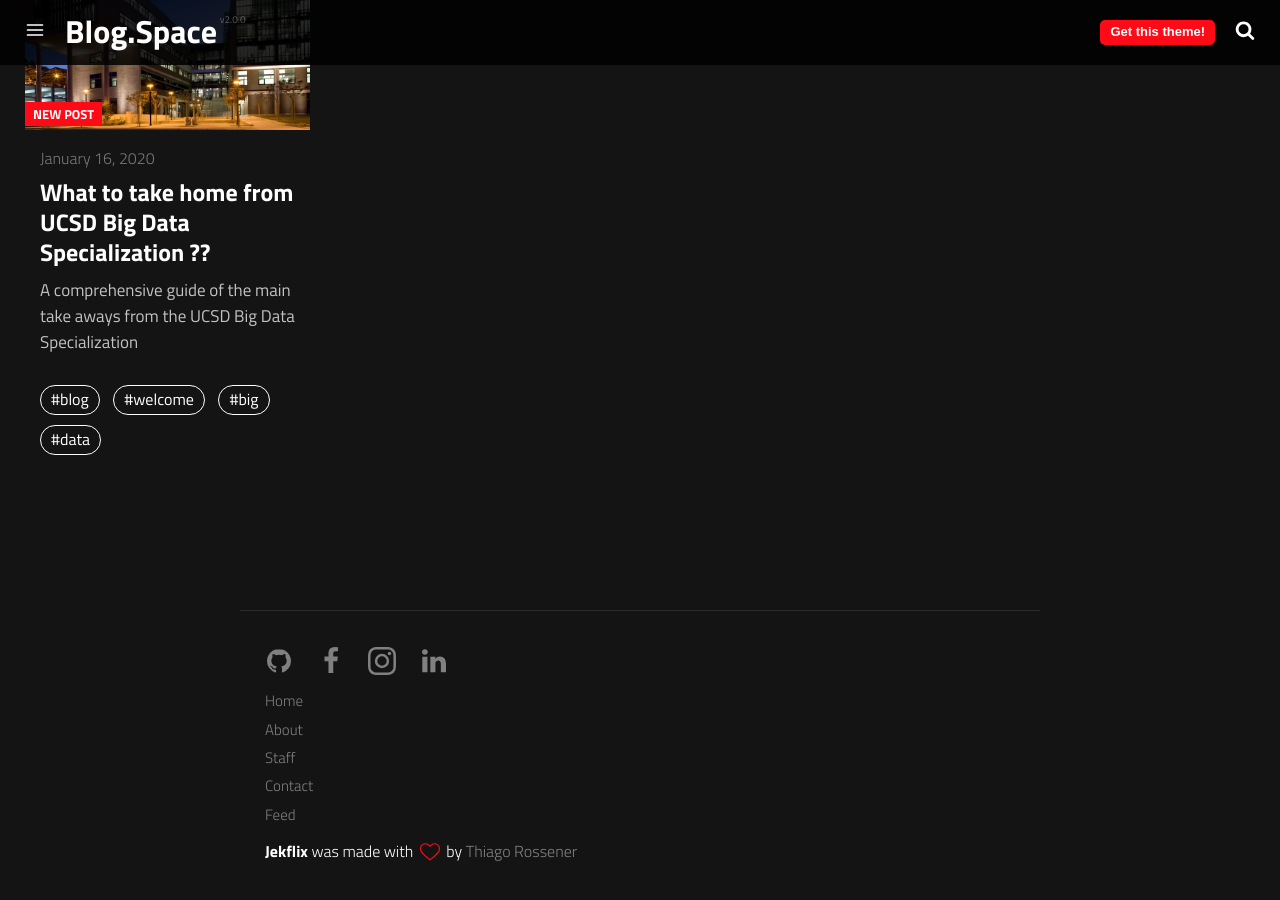
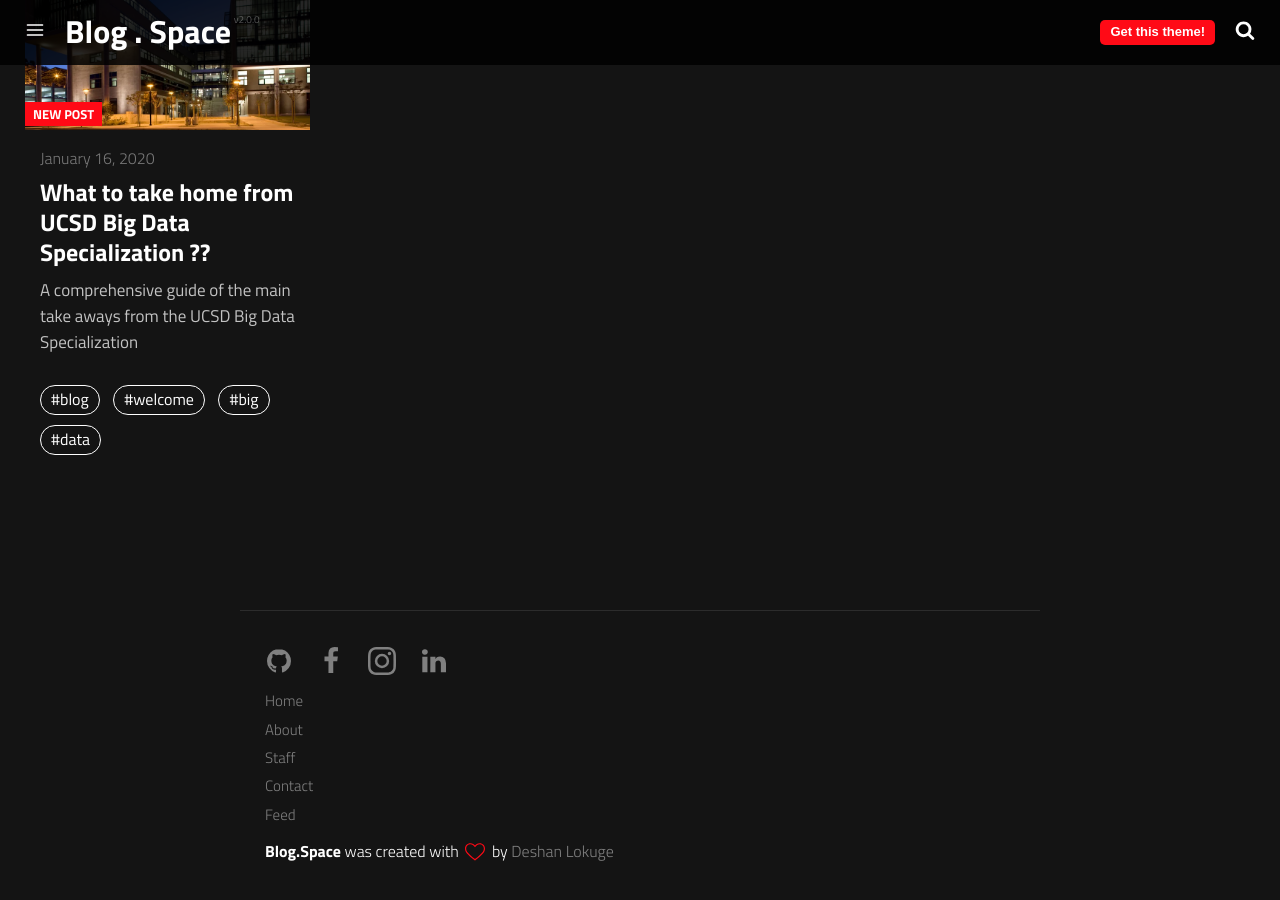
Before and after one commit to DeshanLokuge/DeshanLokuge.github.io, a Jekyll site: the page built from index.html, in a window 1280 px wide and 900 px high, scrolled down 907 px. Built offline with Jekyll 4.4.1, drawn with Linux system fonts in a browser that asks for light colours; a script that is not in the unit is left out.

Commit message:
Changing the blog footer

```diff
--- a/_config.yml
+++ b/_config.yml
@@ -1,5 +1,5 @@
 # Site Settings
-name: Blog.Space
+name: Blog . Space
 title: Blog.Space By Deshan
 description: Disemmination of my insights, ideologies and accumulations on areas diversified across analytics, travel, real estate and more...
 tags:
--- a/_includes/footer.html
+++ b/_includes/footer.html
@@ -26,7 +26,7 @@
         </a>
       {% endif %}
       {% if site.linkedin_username %}
-        <a href="https://www.linkedin.com/in/{{ site.linkedin_username }}" title="LinkedIn">
+        <a href="https://lk.linkedin.com/in/thanoj-lokuge-04386111b" title="LinkedIn">
           <svg><use xlink:href="#icon-linkedin"></use></svg>
         </a>
       {% endif %}
@@ -35,7 +35,7 @@
     {% include links.html %}
 
     <p>
-      <span>Jekflix</span> was made with <svg class="love"><use xlink:href="#icon-heart"></use></svg> by <a href="https://rossener.com" target="_blank" class="creator">Thiago Rossener</a>
+      <span>Blog.Space</span> was created with <svg class="love"><use xlink:href="#icon-heart"></use></svg> by <a href="https://deshanlokuge.github.io/" target="_blank" class="creator">Deshan Lokuge</a>
     </p>
 </footer>
 
```
